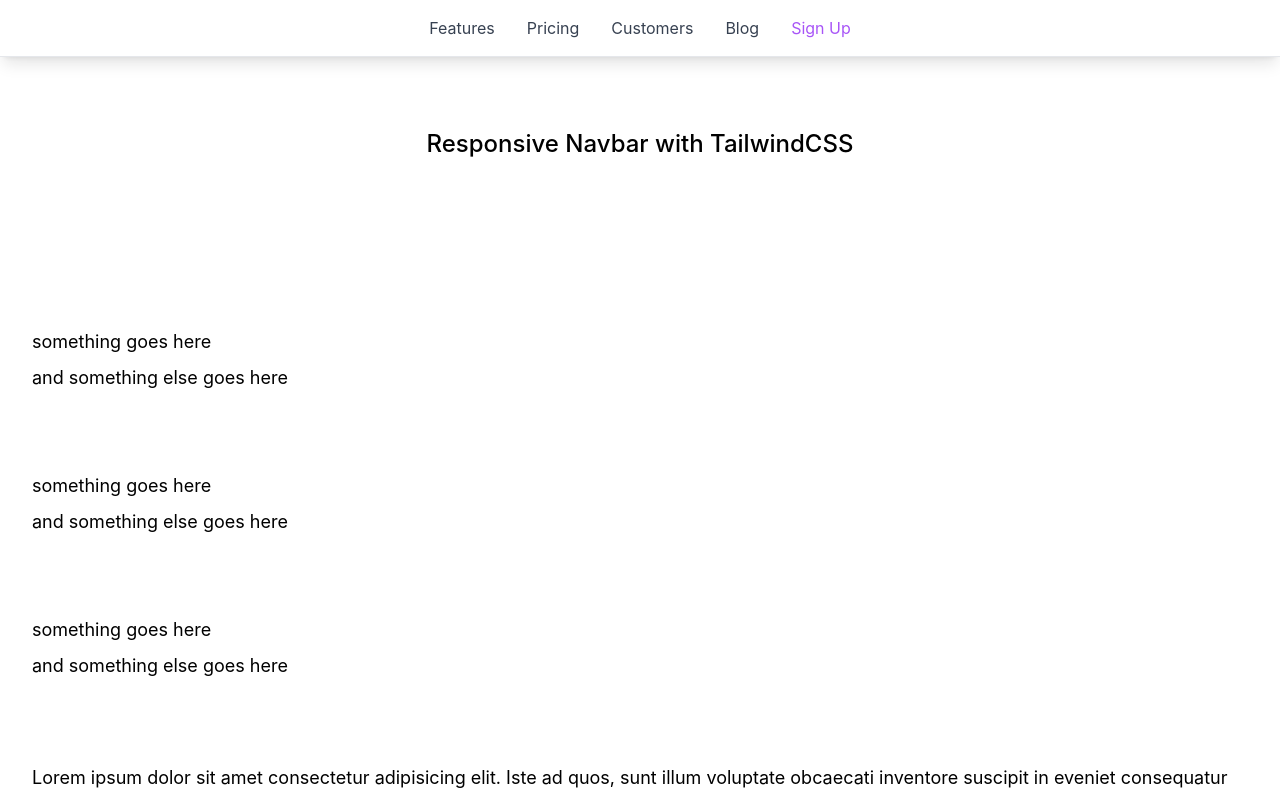
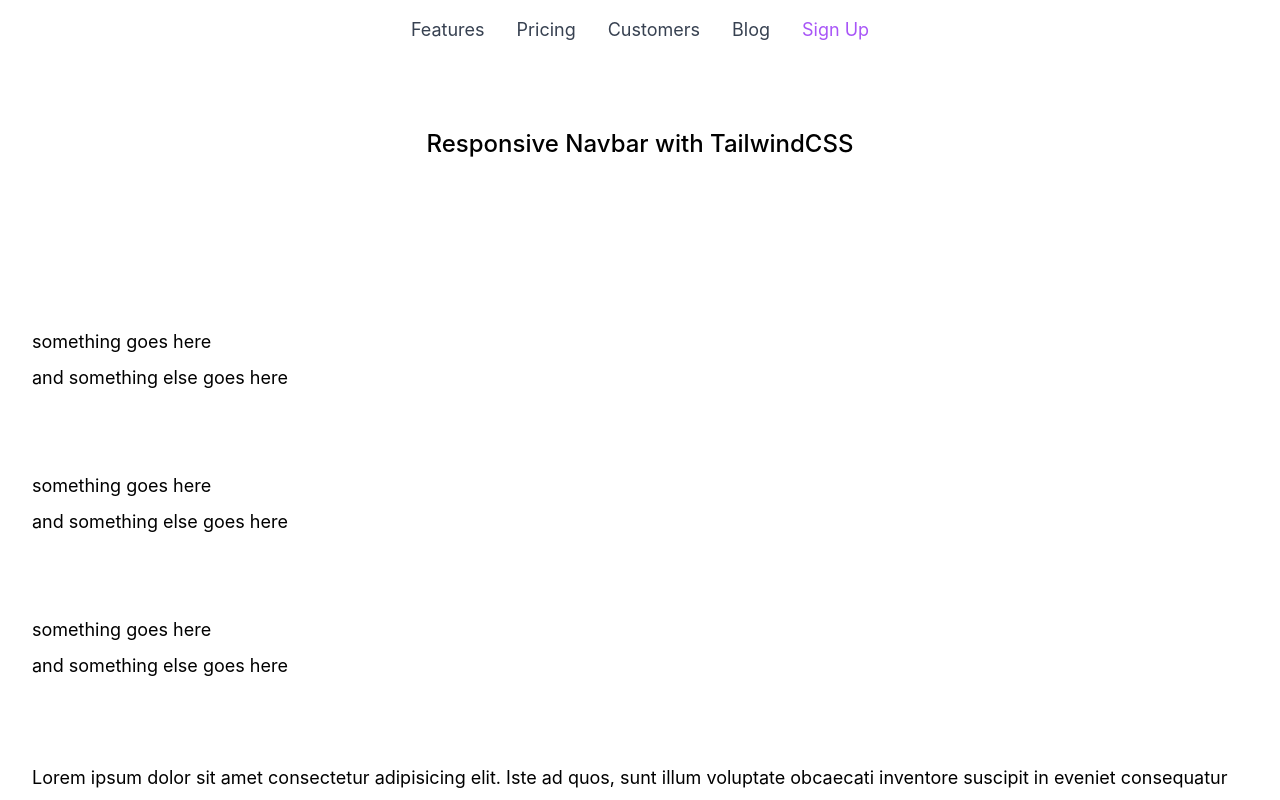
Before and after one commit to eccentricnode/tailwind-test, a Next.js app: page / in a window 1280 px wide. Shown: the top 800 px of the page. Built offline with nearby package versions, Linux system fonts and the light colour scheme.

Commit message:
created transparent colorful navbar

```diff
--- a/components/Navbar.tsx
+++ b/components/Navbar.tsx
@@ -1,15 +1,38 @@
 import { MenuIcon } from "@heroicons/react/outline";
-import { useState } from "react";
+import React, { useState, useEffect } from "react";
 
 export default function Navbar() {
   const [isActive, setActive] = useState("false");
-
   const handleToggle = () => {
     setActive(!isActive);
   };
 
+  const [scrollPosition, setScrollPosition] = useState(0);
+  const handleScroll = () => {
+    const position = window.pageYOffset;
+    console.log(position);
+    setScrollPosition(position);
+  }
+
+  useEffect(() => {
+    window.addEventListener('scroll', handleScroll, { passive: true });
+
+    return () => {
+      window.removeEventListener('scroll', handleScroll);
+    }
+  }, [])
+
+  const isNavbarAtStart = () => {
+   if (scrollPosition >= 35) {
+    return 'text-base !text-white backdrop-filter backdrop-blur-md transition-opacity delay-150 ease-in-out py-1 bg-gray-800 opacity-90 border-b border-gray-200'
+   }
+   else {
+     return 'text-base text-gray-700 backdrop-filter backdrop-blur-lg'
+   }
+  };
+
   return (
-    <header className="fixed w-full transition-all top-0 z-10 shadow-lg backdrop-filter backdrop-blur-lg border-b border-gray-200">
+    <header className={`fixed w-full transition-all top-0 z-10 ${isNavbarAtStart()}`}>
       <nav className="flex flex-wrap justify-center py-4 md:py-0 px-4 text-lg text-gray-700">
         <MenuIcon
           id="menu-button"
@@ -20,7 +43,7 @@ export default function Navbar() {
           stroke="currentColor"
         />
         <div className={`${isActive ? "hidden" : ""} w-full md:flex md:items-center md:w-auto`} id="menu">
-            <ul className="text-base text-gray-700 pt-4 md:flex md:justify-between md:pt-0">
+            <ul className="pt-4 md:flex md:justify-between md:pt-0">
                 <li>
                 <a className="md:p-4 py-2 block hover:text-purple-400" href="#">
                     Features
--- a/styles/globals.css
+++ b/styles/globals.css
@@ -10,10 +10,6 @@ body {
     Ubuntu, Cantarell, Fira Sans, Droid Sans, Helvetica Neue, sans-serif;
 }
 
-a {
-  color: inherit;
-  text-decoration: none;
-}
 
 /* * {
   box-sizing: border-box;
```
